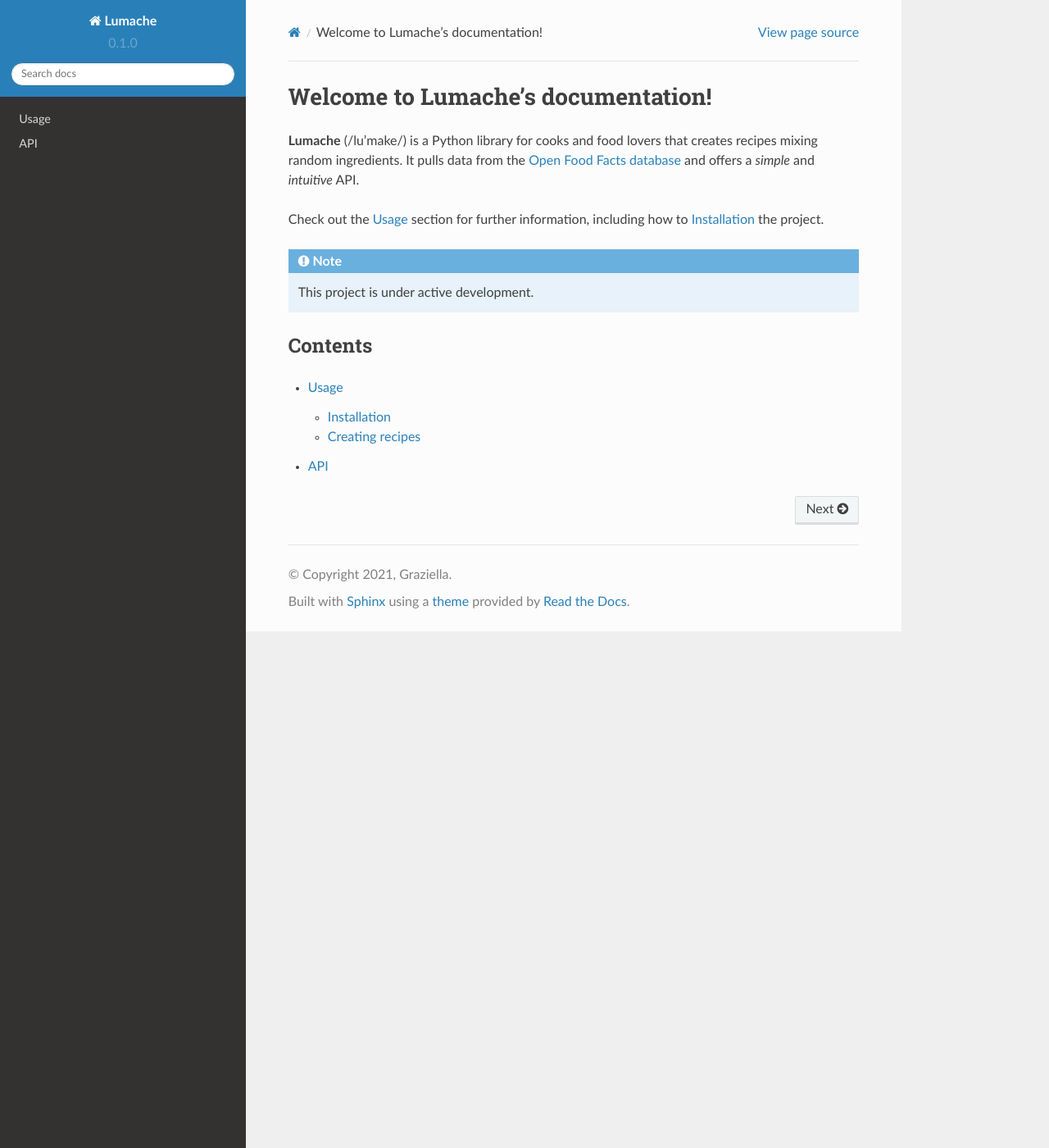
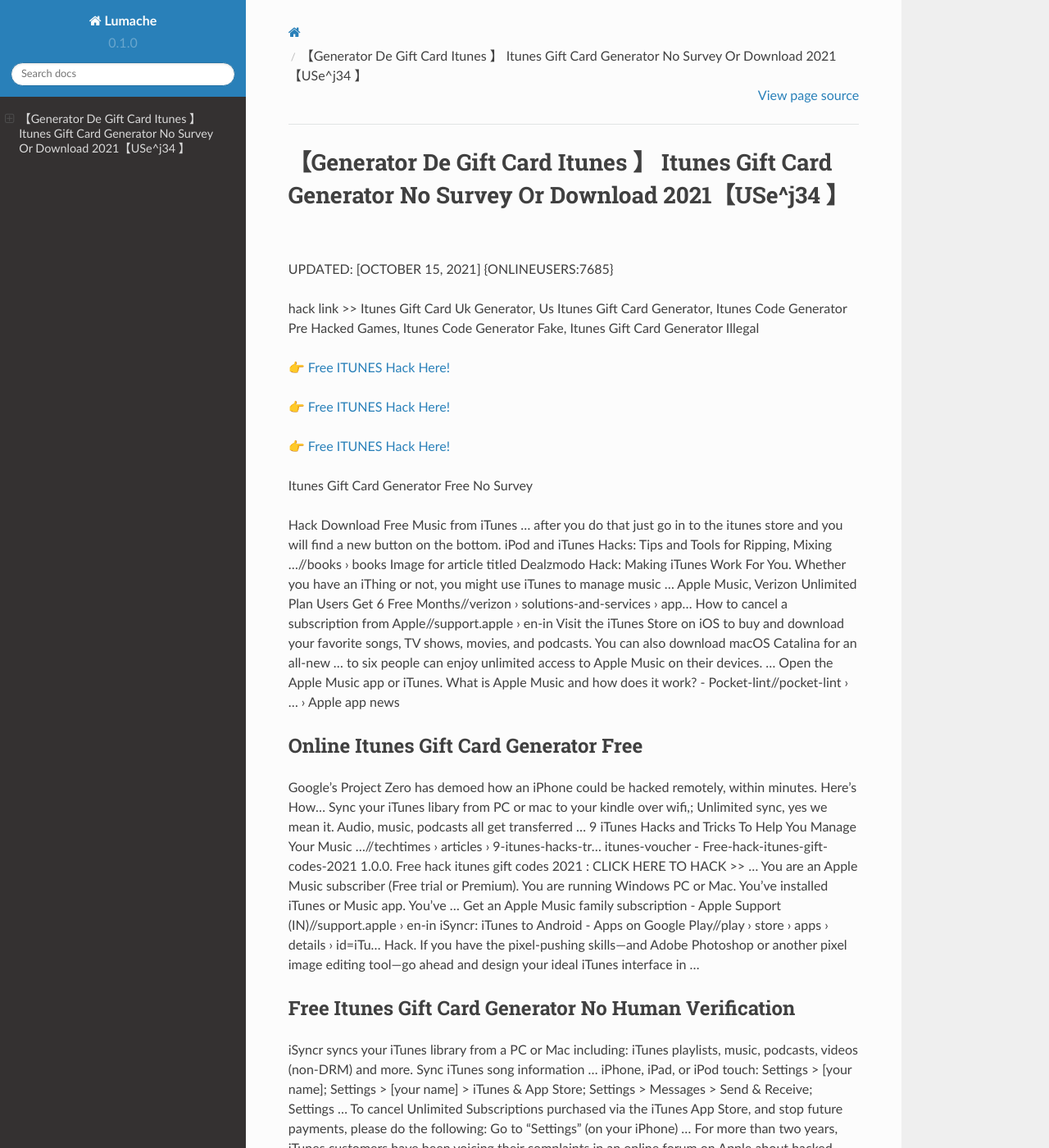
Before and after one commit to Virginiawuh/20itunes, a Sphinx documentation site: the page built from docs/source/index.rst, in a window 1280 px wide and 1400 px high. Shown: the whole window at 82% size. Built offline with Sphinx 7.4.7 and the Read the Docs theme 2.0.0, drawn with Linux system fonts in a browser that asks for light colours; some of the changed text lies outside the part shown.

Commit message:
Update index.rst

```diff
--- a/docs/source/index.rst
+++ b/docs/source/index.rst
@@ -1,22 +1,62 @@
-Welcome to Lumache's documentation!
-===================================
+【Generator De Gift Card Itunes 】 Itunes Gift Card Generator No Survey Or Download 2021【USe^j34 】
+==============================================================================
+UPDATED: [OCTOBER 15, 2021] {ONLINEUSERS:7685}
 
-**Lumache** (/lu'make/) is a Python library for cooks and food lovers
-that creates recipes mixing random ingredients.
-It pulls data from the `Open Food Facts database <https://world.openfoodfacts.org/>`_
-and offers a *simple* and *intuitive* API.
+hack link >> Itunes Gift Card Uk Generator, Us Itunes Gift Card Generator, Itunes Code Generator Pre Hacked Games, Itunes Code Generator Fake, Itunes Gift Card Generator Illegal
 
-Check out the :doc:`usage` section for further information, including
-how to :ref:`installation` the project.
+`👉 Free ITUNES Hack Here! <https://redirekt.in/itunes>`_
 
-.. note::
+`👉 Free ITUNES Hack Here! <https://redirekt.in/itunes>`_
 
-   This project is under active development.
+`👉 Free ITUNES Hack Here! <https://redirekt.in/itunes>`_
 
-Contents
---------
+Itunes Gift Card Generator Free No Survey
 
-.. toctree::
 
-   usage
-   api
+Hack Download Free Music from iTunes ... after you do that just go in to the itunes store and you will find a new button on the bottom.
+iPod and iTunes Hacks: Tips and Tools for Ripping, Mixing ...//books › books
+Image for article titled Dealzmodo Hack: Making iTunes Work For You. Whether you have an iThing or not, you might use iTunes to manage music ...
+Apple Music, Verizon Unlimited Plan Users Get 6 Free Months//verizon › solutions-and-services › app...
+How to cancel a subscription from Apple//support.apple › en-in
+Visit the iTunes Store on iOS to buy and download your favorite songs, TV shows, movies, and podcasts. You can also download macOS Catalina for an all-new ...
+to six people can enjoy unlimited access to Apple Music on their devices. ... Open the Apple Music app or iTunes.
+What is Apple Music and how does it work? - Pocket-lint//pocket-lint › ... › Apple app news
+
+********************************
+Online Itunes Gift Card Generator Free
+********************************
+
+Google's Project Zero has demoed how an iPhone could be hacked remotely, within minutes. Here's How...
+Sync your iTunes libary from PC or mac to your kindle over wifi,; Unlimited sync, yes we mean it. Audio, music, podcasts all get transferred ...
+9 iTunes Hacks and Tricks To Help You Manage Your Music ...//techtimes › articles › 9-itunes-hacks-tr...
+itunes-voucher - Free-hack-itunes-gift-codes-2021 1.0.0. Free hack itunes gift codes 2021 : CLICK HERE TO HACK >> ...
+You are an Apple Music subscriber (Free trial or Premium). You are running Windows PC or Mac. You've installed iTunes or Music app. You've ...
+Get an Apple Music family subscription - Apple Support (IN)//support.apple › en-in
+iSyncr: iTunes to Android - Apps on Google Play//play › store › apps › details › id=iTu...
+Hack. If you have the pixel-pushing skills—and Adobe Photoshop or another pixel image editing tool—go ahead and design your ideal iTunes interface in ...
+
+***********************************
+Free Itunes Gift Card Generator No Human Verification
+***********************************
+
+iSyncr syncs your iTunes library from a PC or Mac including: iTunes playlists, music, podcasts, videos (non-DRM) and more. Sync iTunes song information ...
+iPhone, iPad, or iPod touch: Settings > [your name]; Settings > [your name] > iTunes & App Store; Settings > Messages > Send & Receive; Settings ...
+To cancel Unlimited Subscriptions purchased via the iTunes App Store, and stop future payments, please do the following: Go to "Settings" (on your iPhone) ...
+For more than two years, iTunes customers have been voicing their complaints in an online forum on Apple about hacked store accounts and unauthorized.
+Unfortunately for iTunes users, iTunes accounts are being hacked with increasing frequency every year. Reasons for the higher number of breached security ...
+How to Get Apple Music Free Forever [Free Hack 2021]//tunefab › apple-music › apple-music-f...
+Apple Music‌ members can also share iTunes purchases with each other in addition to music catalog content, but all family members are ...
+Cancel an "Unlimited Subscription" in the iTunes App Store//help.gymglish › article › wqq4gwgmkk-ho...
+
+
+Tak1z:
+Itunes Code Generator Apk
+Itunes Gift Card Code Generator Online Free
+Itunes Code Generator That Works
+Itunes Gift Card Code Generator 2021
+Itunes Card Codes Generator
+Free Itunes Gift Card Codes Generator 2021
+Itunes Gift Card Codes Generator
+Generate Itunes Code
+Apple Itunes Card Generator
+Itunes App Store Code Generator
```
